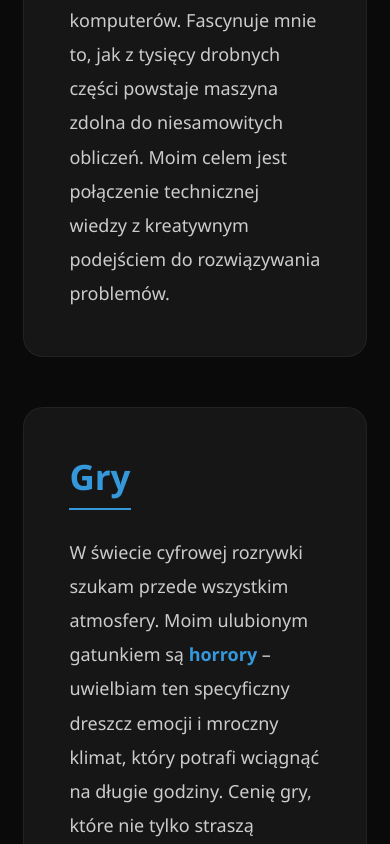
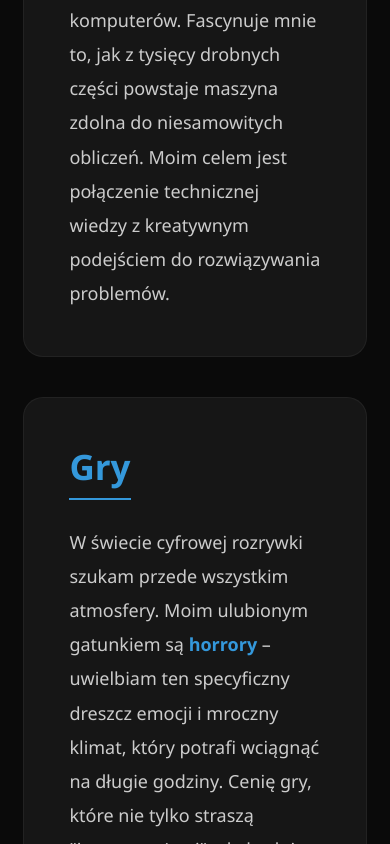
Before and after one commit to GP972/Serwis-RAM, a website: page index.html in a window 390 px wide. Shown: the part 1156-2000 px from the top of the page. Drawn offline with Linux system fonts and the light colour scheme.

Commit message:
Update styles.css

```diff
--- a/styles.css
+++ b/styles.css
@@ -272,17 +272,20 @@ nav ul li a:hover {
 /* treść */
 .container-fluid {
   padding: 8rem 15%;
+  display: grid;
+  grid-template-columns: repeat(auto-fit, minmax(400px, 1fr));
+  gap: 4rem;
 }
 
 .content-card {
   background: var(--glass);
   padding: 4.5rem;
-  margin-bottom: 5rem;
   border-radius: 20px;
   border: 1px solid rgba(255, 255, 255, 0.05);
   transition: 0.4s cubic-bezier(0.4, 0, 0.2, 1);
+  display: flex;
+  flex-direction: column;
 }
-
 .content-card:hover {
   background: var(--glass-hover);
   transform: translateY(-8px);
@@ -290,13 +293,14 @@ nav ul li a:hover {
   box-shadow: 0 20px 40px rgba(0, 0, 0, 0.4);
 }
 
-.container-fluid h2 {
+.content-card h2 {
   font-size: 3.5rem;
   margin-bottom: 2.5rem;
   color: var(--accent-color);
   display: inline-block;
   border-bottom: 2px solid var(--accent-color);
   padding-bottom: 8px;
+  align-self: flex-start;
 }
 
 .container-fluid p {
@@ -324,9 +328,11 @@ footer {
   opacity: 0.4;
 }
 
+/* mediaquerry siatki na mniejsze telefony */
 @media (max-width: 768px) {
   .container-fluid {
     padding: 4rem 6%;
+    grid-template-columns: 1fr;
   }
   .slide-content {
     width: 92%;
```
